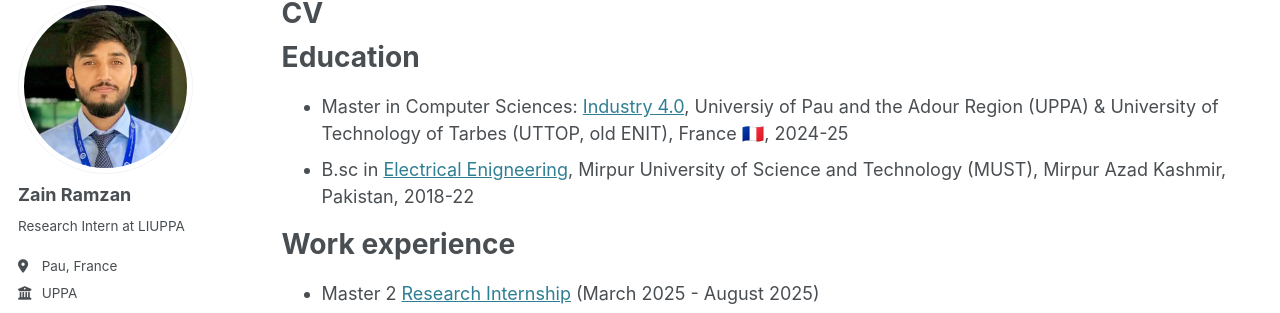
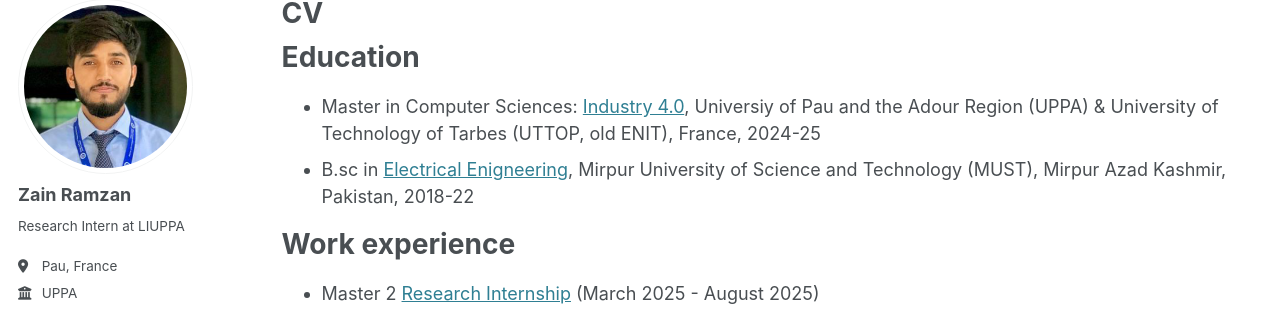
Before and after one commit to zain-ramzan/zain-ramzan.github.io, a Jekyll site: the page built from _pages/cv.md, in a window 1280 px wide and 900 px high. Shown: the part 107-420 px from the top of the window. Built offline with Jekyll 4.4.1, drawn with Linux system fonts in a browser that asks for light colours.

Commit message:
Update cv.md

```diff
--- a/_pages/cv.md
+++ b/_pages/cv.md
@@ -11,7 +11,7 @@ redirect_from:
 
 Education
 ======
-* Master in Computer Sciences: <a href="https://formation.univ-pau.fr/en/programs/science-technology-health-STS/master-degree-XB/master-computer-science-L7EMC9TO//m2-industry-4-0-L7EMCSH1.html" target="_blank">Industry 4.0</a>, Universiy of Pau and the Adour Region (UPPA) & University of Technology of Tarbes (UTTOP, old ENIT), France 🇫🇷, 2024-25
+* Master in Computer Sciences: <a href="https://formation.univ-pau.fr/en/programs/science-technology-health-STS/master-degree-XB/master-computer-science-L7EMC9TO//m2-industry-4-0-L7EMCSH1.html" target="_blank">Industry 4.0</a>, Universiy of Pau and the Adour Region (UPPA) & University of Technology of Tarbes (UTTOP, old ENIT), France, 2024-25
 * B.sc in <a href="https://must.edu.pk/electrical-engineering/" target="_blank">Electrical Enigneering</a>, Mirpur University of Science and Technology (MUST), Mirpur Azad Kashmir, Pakistan, 2018-22
 
 Work experience
```
